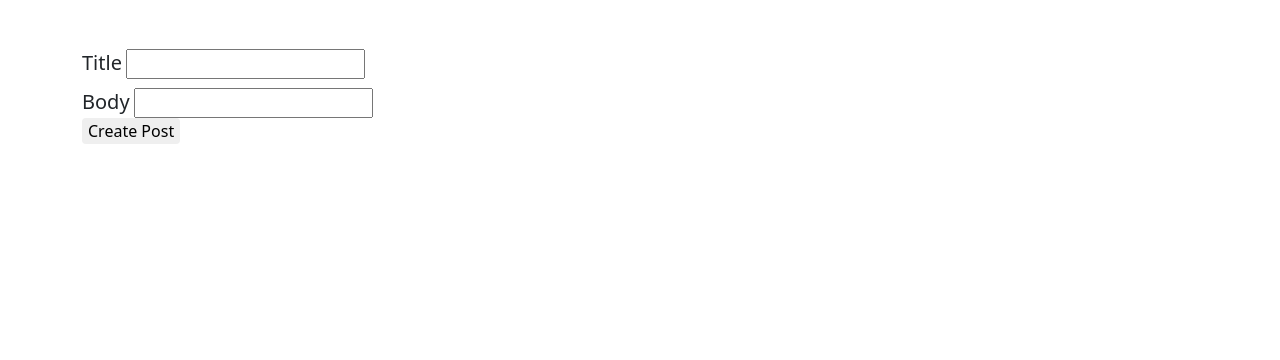
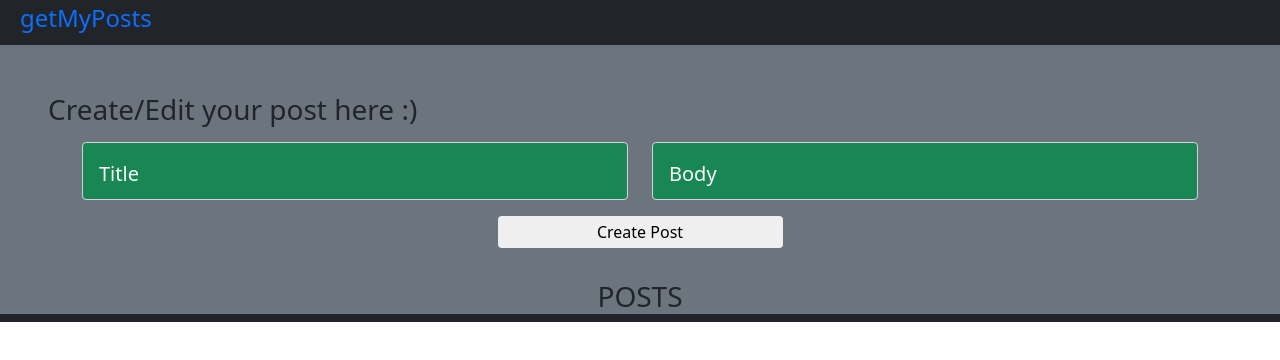
Before and after one commit to LDrex1/posts_from_API, a plain HTML site: page index.html in a window 1280 px wide. Drawn offline with Linux system fonts and the light colour scheme; no server answers.

Commit message:
addition of backgrounds using bootstrap

```diff
--- a/index.html
+++ b/index.html
@@ -8,22 +8,47 @@
     <title>Document</title>
   </head>
   <body>
-    <section class="create container mt-5 mb-4">
-      <form action="">
-        <div class="">
-          <label class="fs-5" for="title">Title</label>
-          <input type="text" name="title" id="title" />
-        </div>
-        <div class="mt-2">
-          <label class="fs-5" for="body">Body</label>
-          <input type="text" name="body" id="body" />
-        </div>
-
-        <button class="border-0 rounded" id="create_post">Create Post</button>
-      </form>
+    <header class="bg-dark p-1">
+      <div class="ms-3">
+        <h4 class="text-primary">getMyPosts</h4>
+      </div>
+    </header>
+    <section class="pt-5 pb-2 bg-secondary">
+      <h3 class="ms-5">Create/Edit your post here :)</h3>
+      <div class="create container mt-3 mb-4">
+        <form class="row" action="">
+          <div class="form-floating col-lg-6">
+            <input
+              class="text-light bg-success fs-5 form-control"
+              type="text"
+              name="title"
+              id="title"
+              placeholder="Hola como estas"
+            />
+            <label class="text-light fs-5 ms-3" for="title">Title</label>
+          </div>
+          <div class="form-floating col-lg-6 mt-3 mt-lg-0">
+            <input
+              class="fs-5 bg-success form-control"
+              type="text"
+              name="body"
+              id="body"
+              placeholder="Tengo una lista de cosas"
+            />
+            <label class="fs-5 text-light ms-3" for="body">Body</label>
+          </div>
+          <button
+            class="border-0 rounded w-25 mt-3 p-1 m-auto"
+            id="create_post"
+          >
+            Create Post
+          </button>
+        </form>
+      </div>
     </section>
 
-    <div id="root"></div>
+    <h3 class="text-center bg-secondary mb-0">POSTS</h3>
+    <div class="bg-dark pt-2" id="root"></div>
     <script src="js/index.js"></script>
   </body>
 </html>
```
